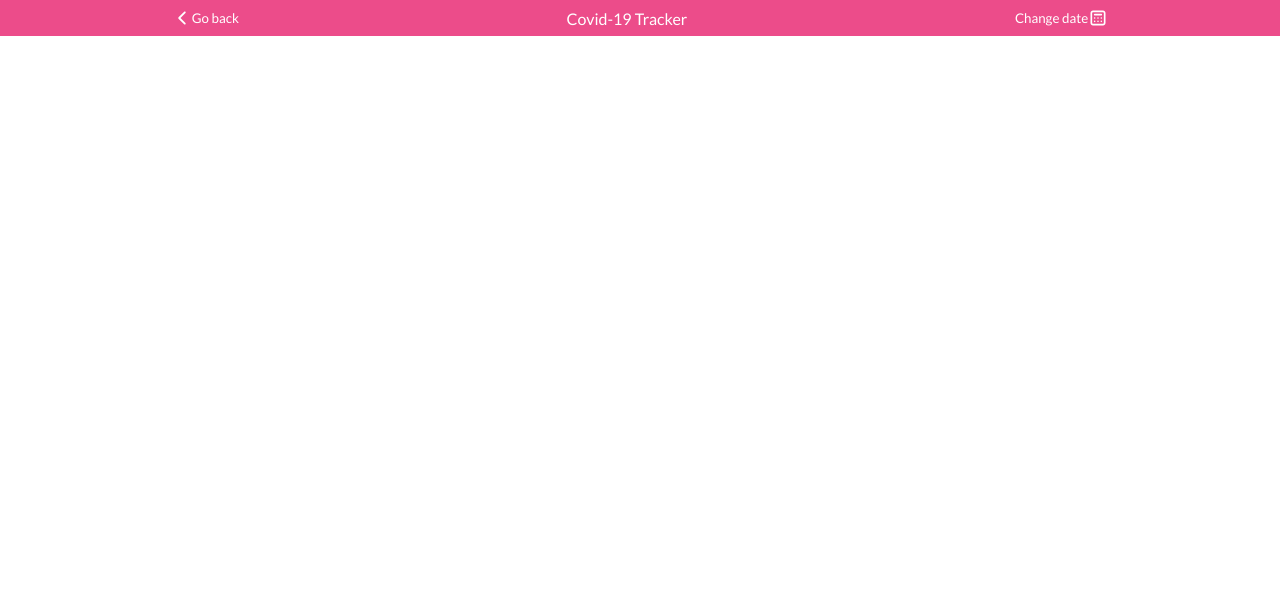
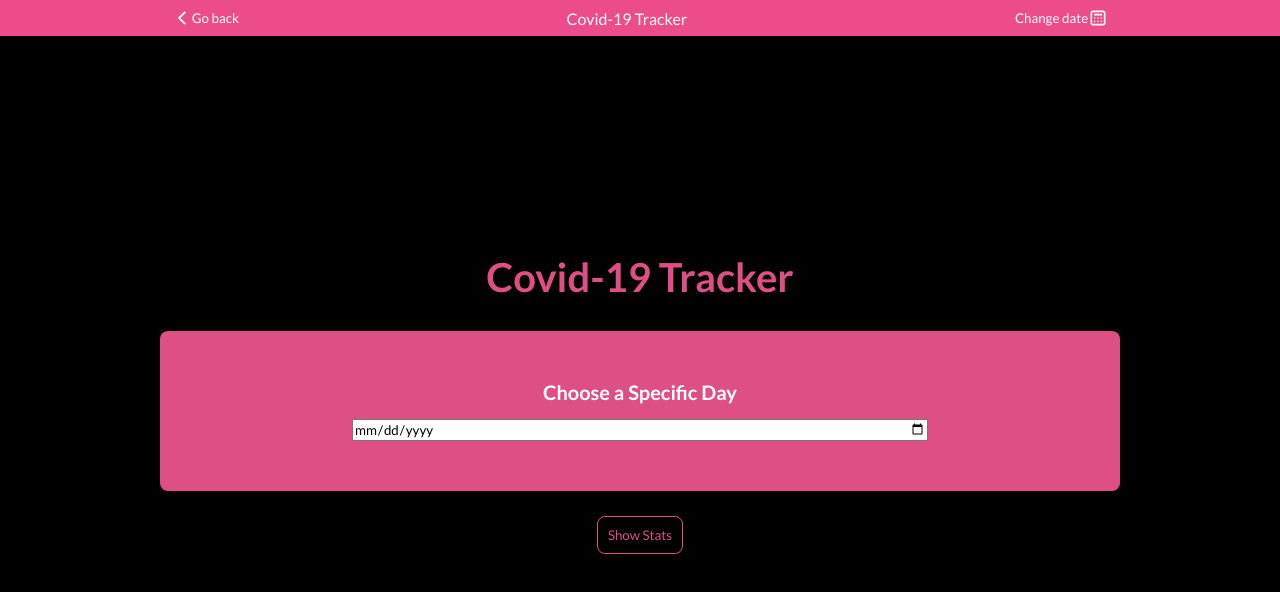
Before and after one commit to TimmyChan99/covid19-tracker, a React (Create React App) app: page / in a window 1280 px wide. Shown: the top 592 px of the page. Built offline with nearby package versions, Linux system fonts and the light colour scheme.

Commit message:
Fix routers

```diff
--- a/src/App.js
+++ b/src/App.js
@@ -10,8 +10,8 @@ function App() {
     <Router>
       <Header />
       <Routes>
-        <Route path="covid19-tracker/" element={<Date />} />
-        <Route path="covid19-tracker/countries-list" element={<CountriesList />} />
+        <Route path="/" element={<Date />} />
+        <Route path="/countries-list" element={<CountriesList />} />
         <Route path="/detail" element={<Details />} />
       </Routes>
     </Router>
--- a/src/component/getDataByDate/Date.jsx
+++ b/src/component/getDataByDate/Date.jsx
@@ -1,5 +1,6 @@
 import React from 'react'
 import { useDispatch } from 'react-redux'
+import { NavLink } from 'react-router-dom';
 import { getStatsFromAPIDispatcher } from '../../redux/dates/date'
 import './date.css'
 
@@ -16,7 +17,9 @@ const Date = () => {
 				<span>Choose a Specific Day</span>
 				<input type="date" onChange={getDate}/>
 			</div>
-				<button type="button">Show stats</button>
+			<NavLink to="/countries-list">
+				<button type="button">Show Stats</button>
+			</NavLink>
 		</div>
 	)
 }
--- a/src/component/header/Header.jsx
+++ b/src/component/header/Header.jsx
@@ -7,14 +7,14 @@ const header = () => {
 	return (
 		<header className="d-flex-row">
 			<button type="button">
-			<NavLink to="covid19-tracker/countries-list" className="d-flex-row link">
+			<NavLink to="/countries-list" className="d-flex-row link">
 			  <IoIosArrowBack />
 				Go back
 			</NavLink>
 			</button>
 			<span>Covid-19 Tracker</span>
 			<button type="button">
-			<NavLink to="covid19-tracker/" className="d-flex-row link">
+			<NavLink to="/" className="d-flex-row link">
 				Change date
 				<CgCalendarDates />
 			</NavLink>
```
